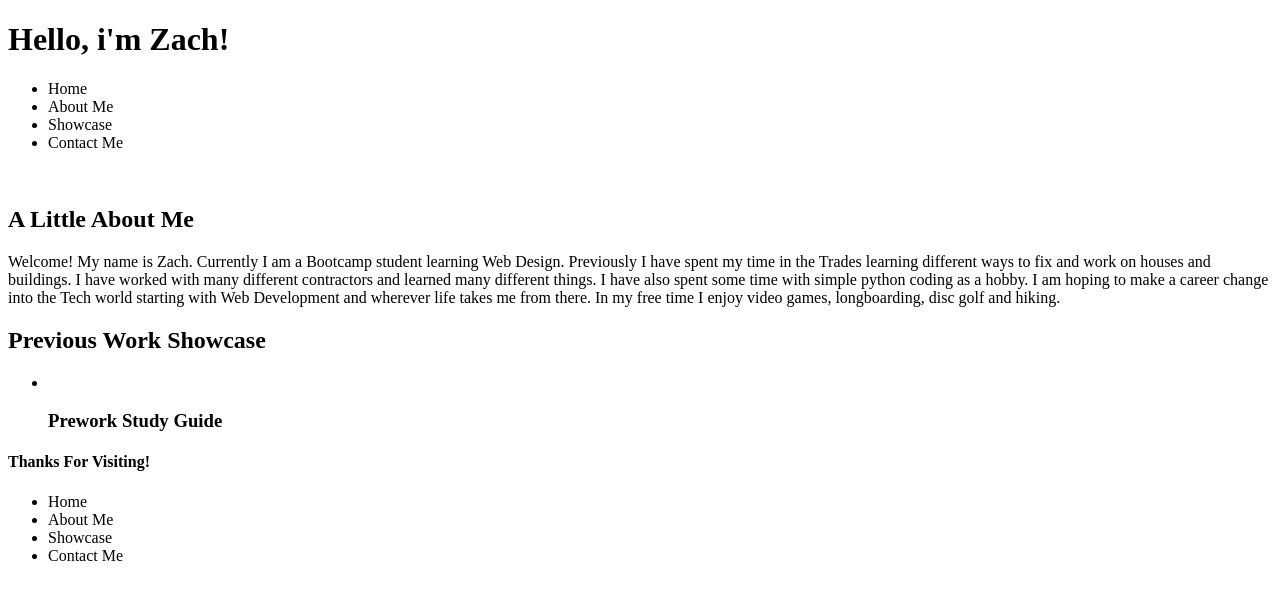
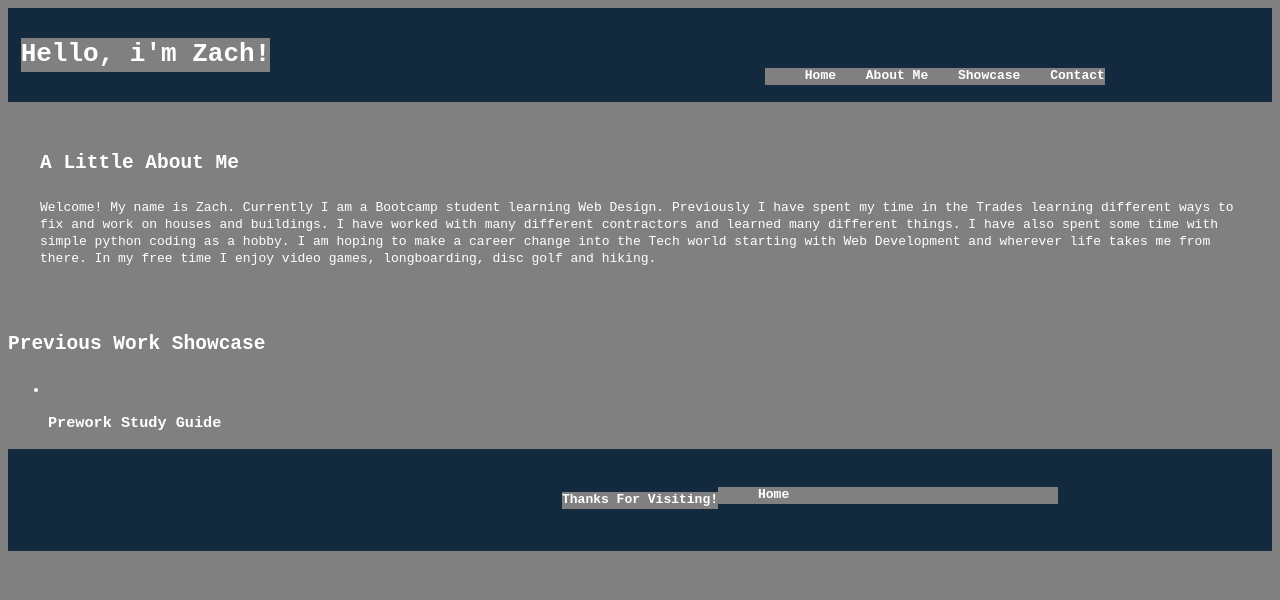
Before and after one commit to zjw1239/my-portfolio, a plain HTML site: page index.html in a window 1280 px wide. Drawn offline with Linux system fonts and the light colour scheme.

Commit message:
added some styling

```diff
--- a/assets/style.css
+++ b/assets/style.css
@@ -0,0 +1,60 @@
+/*set variables for DRY code*/
+:root {
+    --font: monospace;
+}
+
+*{
+    background-color: grey;
+    font-family: monospace;
+    color: white;
+}
+
+body {
+    display: flex;
+    flex-direction: column;
+    line-height: 1.3;
+}
+
+header {
+    display: flex;
+    justify-content: space-between;
+    align-items: center;
+    padding: 1%;
+    background-color: #13293d;
+}
+
+h1 {
+    font-size: 200%;
+}
+
+h2 {
+    margin: 2% 0;
+    font-size: 150%;
+}
+
+nav ul {
+    display: flex;
+    justify-content: space-between;
+    min-width: 300px;
+    list-style-type: none;
+    position: fixed;
+}
+
+nav a {
+    font-weight: bold;
+    text-decoration: none;
+}
+
+main {
+    display: flex;
+    flex: 1 1 0;
+    max-width: 1200px;
+    margin: 2% auto;
+}
+
+footer {
+    display: flex;
+    justify-content: center;
+    padding: 2%;
+    background-color: #13293d;
+}
--- a/index.html
+++ b/index.html
@@ -9,21 +9,20 @@
     <header>
         <!--HEADER ADD CSS STYLE FOR NAV LINKS-->
         <h1>Hello, i'm Zach!</h1>
-        <section>
                 <nav>
                     <ul>
-                    <li>Home</li>
-                    <li>About Me</li>
-                    <li>Showcase</li>
-                    <li>Contact Me</li>
+                        <li><a href="#">Home</a></li>
+                        <li><a href="#">About Me</a></li>
+                        <li><a href="#">Showcase</a></li>
+                        <li><a href="#">Contact</a></li>
                     </ul>
                 </nav>
-        </section>
         <section>
             <!--ADD PROFILE PICTURE LINK BELOW-->
             <img href="" alt="">
         </section>
     </header>
+    <main>
         <section>
             <h2>A Little About Me</h2>
                 <p>Welcome! My name is Zach. Currently I am a Bootcamp student learning Web Design.
@@ -33,6 +32,7 @@
                     In my free time I enjoy video games, longboarding, disc golf and hiking.
                 </p>
         </section>
+    </main>
         <section>
             <h2>Previous Work Showcase</h2>
             <ul>
@@ -49,10 +49,7 @@
     <nav>
         <ul>
             <!--ADD CSS FOR NAV LINKS AND LINK THEM TO PAGE-->
-            <li>Home</li>
-            <li>About Me</li>
-            <li>Showcase</li>
-            <li>Contact Me</li>
+            <li><a href="#">Home</a></li>
         </ul>
     </nav>
 </footer>
```
Lines whose indentation alone changed are shown as unchanged.
